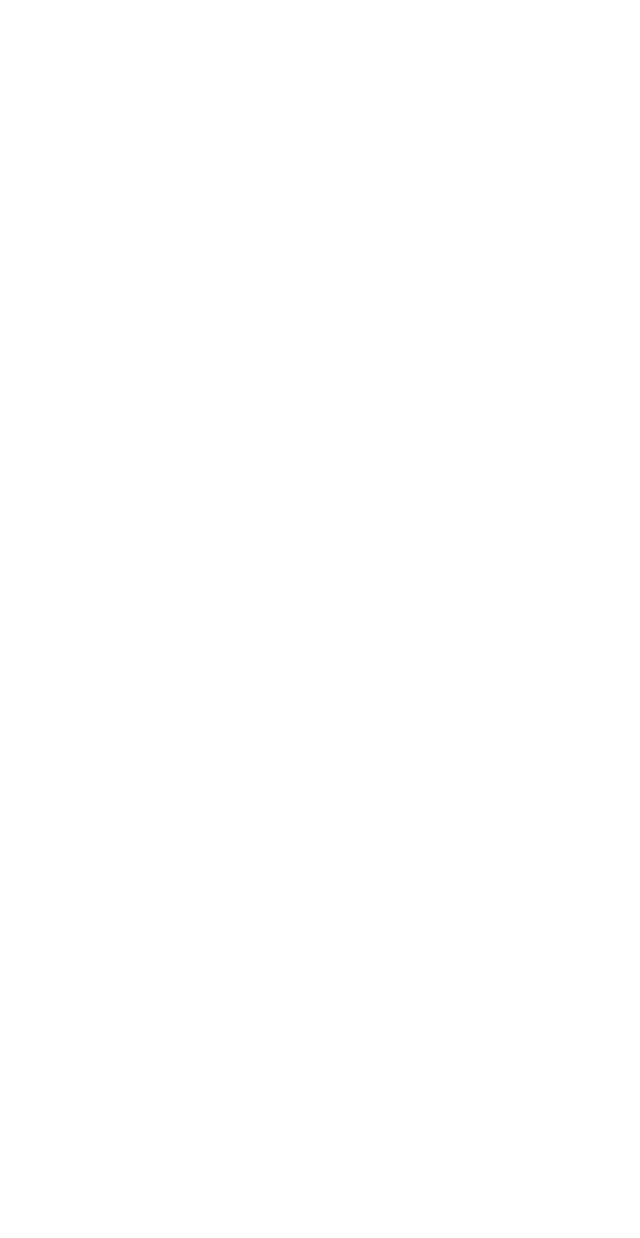
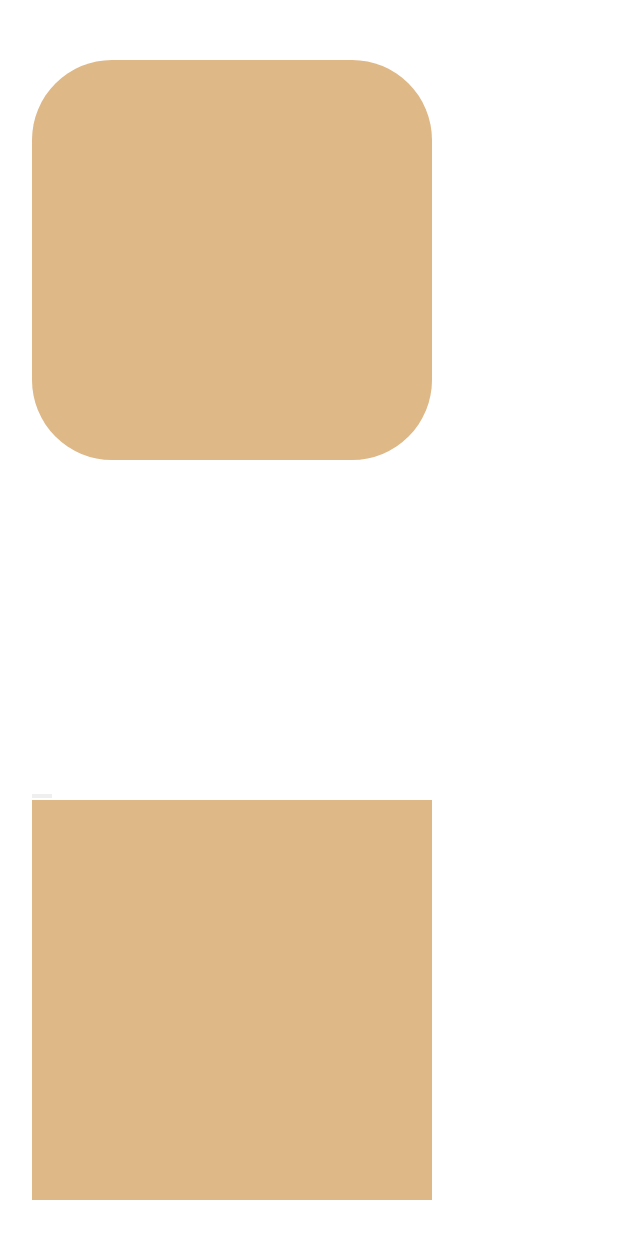
Before and after one commit to sardonricardo/react-framer-motion-demo, a React (Create React App) app: page / in a window 1280 px wide. Shown: the part 2132-3370 px from the top of the page, without its empty margins (0-640 px from the left). Before the commit the page ends 2224 px from the top, so only its background shows below. Built offline with nearby package versions, Linux system fonts and the light colour scheme.

Commit message:
keyframes

```diff
--- a/src/App.js
+++ b/src/App.js
@@ -3,6 +3,8 @@
 import Box1 from './components/Box1/Box1';
 import Box2 from './components/Box2/Box2';
 import Box3 from './components/Box3/Box3';
+import Box4 from './components/Box4/Box4';
+import Box5 from './components/Box5/Box5';
 
 
 
@@ -16,6 +18,8 @@
         <Box1/>
         <Box2/>
         <Box3/>
+        <Box4/>
+        <Box5/>
       </div>
 
 
--- /dev/null
+++ b/src/components/Box4/Box4.jsx
@@ -0,0 +1,29 @@
+import React, { useState } from 'react';
+import { motion } from 'framer-motion';
+
+export default function Box4 () {
+
+    //new variant declaration
+
+
+    return (
+        <div className="box-container">
+            <motion.div //calling framer method "motion"
+            className="box"
+            animate={{
+                scale: [1, 1.4, 1.4, 1, 1],
+                borderRadius: ["20%", "20%", "50%", "50%", "20%" ],
+                rotate: [0, 0, 270, 270, 0]
+            }}
+
+            transition={{
+                duration: 2
+            }}
+           >
+
+            </motion.div>
+
+        </div>
+    )
+
+}
--- /dev/null
+++ b/src/components/Box5/Box5.jsx
@@ -0,0 +1,26 @@
+import React, { useState } from 'react';
+import { motion, useAnimation } from 'framer-motion';
+
+export default function Box5 () {
+
+    //new variant declaration
+    const control = useAnimation()
+
+    return (
+        <div className="box-container">
+            <button></button>
+            <button></button>
+            <button></button>
+            <button></button>
+            <button></button>
+            <motion.div //calling framer method "motion"
+            className="box"
+
+            >
+
+            </motion.div>
+
+        </div>
+    )
+
+}
```
